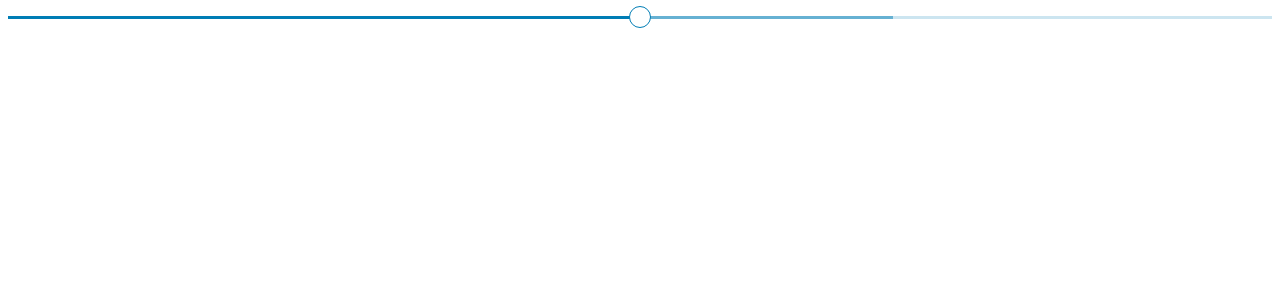
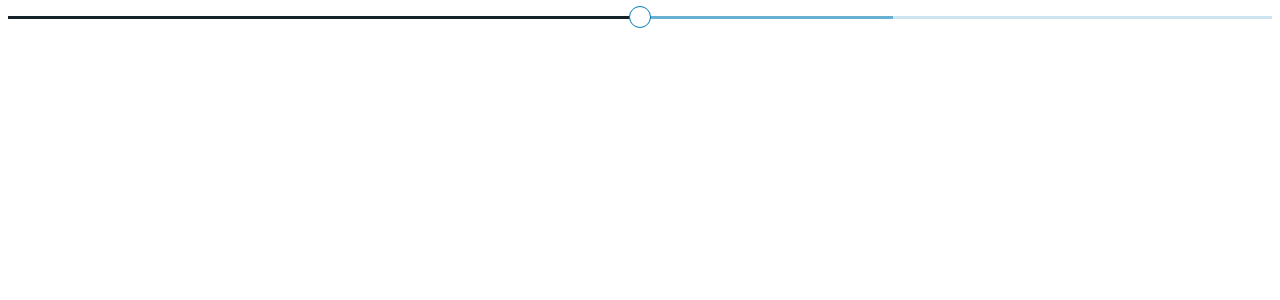
Before and after one commit to idorenyinudoh/aesth-vue-range-input, a Vue app: page / in a window 1280 px wide. Shown: the top 300 px of the page. Built offline with nearby package versions, Linux system fonts and the light colour scheme.

Commit message:
add progress color prop

```diff
--- a/src/components/BaseRange.vue
+++ b/src/components/BaseRange.vue
@@ -6,6 +6,7 @@
     :max="max"
     :style="{
       '--range-width': rangeWidth,
+      '--progress-color': progressColor,
       '--thumb-border-radius': squaredThumb ? '0' : '50%',
       '--thumb-size': thumbSize,
     }"
@@ -19,6 +20,11 @@ export default {
       type: String,
       required: false,
       default: "100%",
+    },
+    progressColor: {
+      type: String,
+      required: false,
+      default: "#000c",
     },
     squaredThumb: {
       type: Boolean,
@@ -74,7 +80,7 @@ input[type="range"]::before {
   left: 0;
   width: var(--webkit-progress);
   height: 3px;
-  background-color: #007db5;
+  background-color: var(--progress-color);
   cursor: pointer;
 }
 input[type="range"]::-webkit-slider-thumb {
@@ -105,7 +111,7 @@ input[type="range"]::-moz-range-track {
 }
 input[type="range"]::-moz-range-progress {
   height: 3px;
-  background-color: #007db5;
+  background-color: var(--progress-color);
 }
 input[type="range"]::-moz-focus-outer {
   border: 0;
```
